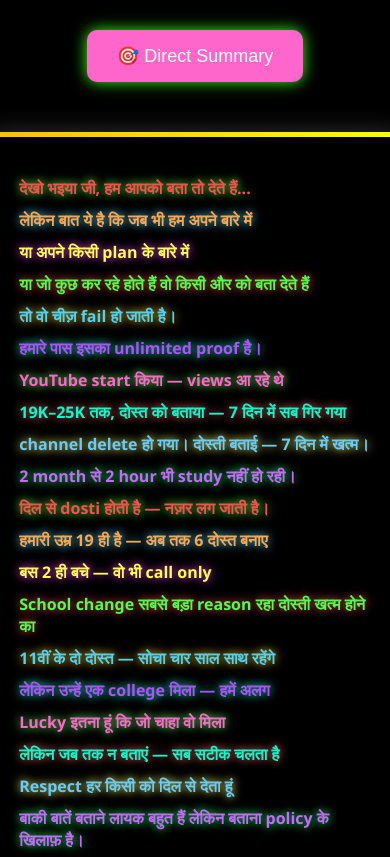
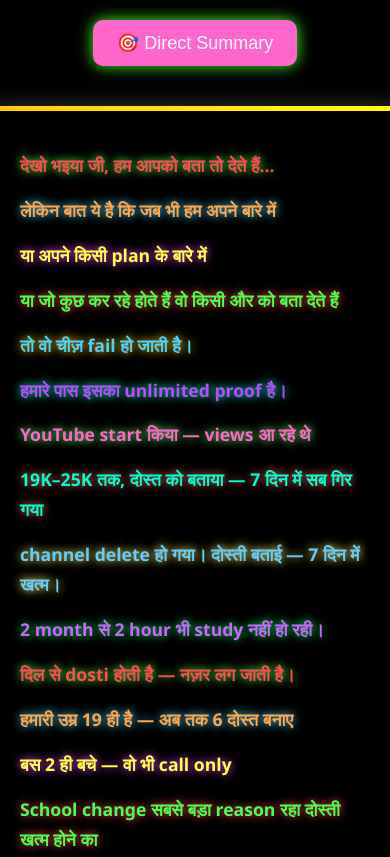
Before and after one commit to 29lucky/v9qs, a plain HTML site: page index.html in a window 390 px wide. Shown: the top 857 px of the page. Drawn offline with Linux system fonts and the light colour scheme.

Commit message:
Update index.html

```diff
--- a/index.html
+++ b/index.html
@@ -4,7 +4,12 @@
 <head>
   <meta charset="UTF-8">
   <title>कुछ मत पूछो। + Lucky's Truth</title>
+  <meta name="viewport" content="width=device-width, initial-scale=1.0">
   <style>
+    html {
+      scroll-behavior: smooth;
+    }
+
     body {
       background: #000;
       font-family: 'Segoe UI', sans-serif;
@@ -13,17 +18,16 @@
       justify-content: flex-start;
       align-items: center;
       min-height: 100vh;
-            padding: 30px 10px;
+      padding: 20px 10px;
       margin: 0;
     }
 
-        /* TOGGLE BUTTON */
     .toggle-btn {
       background: #ff66cc;
       color: white;
       border: none;
       padding: 15px 30px;
-            font-size: 18px;
+      font-size: 20px;
       border-radius: 10px;
       cursor: pointer;
       box-shadow: 0 0 15px #39ff14;
@@ -35,7 +39,6 @@
       box-shadow: 0 0 20px #00ffff;
     }
 
-        /* TOGGLE BOX */
     .box-wrapper {
       margin-top: 30px;
       padding: 5px;
@@ -55,7 +58,7 @@
       box-shadow: 0 0 30px #39ff14;
       max-width: 600px;
       text-align: center;
-            font-size: 26px;
+      font-size: 30px;
       font-weight: bold;
       padding: 40px;
     }
@@ -100,16 +103,16 @@
       }
     }
 
-        /* LUCKY’S TRUTH BOX */
+    /* Truth Box */
     .truth-box {
       background: #000;
       border: 5px solid;
       border-image: linear-gradient(45deg, red, orange, yellow) 1;
       border-radius: 20px;
-            padding: 30px;
-            max-width: 750px;
-            width: 95%;
-            margin-top: 50px;
+      padding: 25px;
+      max-width: 800px;
+      width: 100%;
+      margin-top: 40px;
       animation: borderGlow 6s linear infinite;
       box-shadow: 0 0 25px rgba(255, 255, 255, 0.2);
     }
@@ -126,11 +129,29 @@
 
     .text-line {
       font-weight: bold;
-            font-size: 1rem;
-            margin: 10px 0;
+      font-size: 1.2rem;
+      margin: 15px 0;
       opacity: 0;
       animation-duration: 1s;
       animation-fill-mode: forwards;
+      line-height: 1.7;
+    }
+
+    @media (max-width: 600px) {
+      .text-line {
+        font-size: 1.1rem;
+        padding: 0 10px;
+      }
+
+      .box {
+        font-size: 48px;
+        padding: 30px;
+      }
+
+      .toggle-btn {
+        font-size: 18px;
+        padding: 12px 24px;
+      }
     }
 
     @keyframes slideInLeft {
@@ -165,10 +186,7 @@
       animation-name: slideInRight;
     }
 
-        .text-line:nth-child(odd) {
-            animation-delay: calc(0.2s * var(--i));
-        }
-
+    .text-line:nth-child(odd),
     .text-line:nth-child(even) {
       animation-delay: calc(0.2s * var(--i));
     }
@@ -230,10 +248,11 @@
   <button class="toggle-btn" onclick="toggleBox()">🎯 Direct Summary</button>
 
   <div class="box-wrapper" id="boxWrapper">
-        <div class="box">don't ask anything</div>
+    <div class="box">"Don't ask me anything."</div>
   </div>
 
   <div class="truth-box">
+    <!-- Keep your text lines same, only size improved -->
     <div class="text-line left c1" style="--i:1">देखो भइया जी, हम आपको बता तो देते हैं...</div>
     <div class="text-line right c2" style="--i:2">लेकिन बात ये है कि जब भी हम अपने बारे में</div>
     <div class="text-line left c3" style="--i:3">या अपने किसी plan के बारे में</div>
@@ -253,8 +272,7 @@
     <div class="text-line left c7" style="--i:17">Lucky इतना हूं कि जो चाहा वो मिला</div>
     <div class="text-line right c8" style="--i:18">लेकिन जब तक न बताएं — सब सटीक चलता है</div>
     <div class="text-line left c9" style="--i:19">Respect हर किसी को दिल से देता हूं</div>
-        <div class="text-line right c10" style="--i:20">बाकी बातें बताने लायक बहुत हैं लेकिन बताना policy के खिलाफ़ है।
-        </div>
+    <div class="text-line right c10" style="--i:20">बाकी बातें बताने लायक बहुत हैं लेकिन बताना policy के खिलाफ़ है।</div>
   </div>
 
   <script>
```
Lines whose indentation alone changed are shown as unchanged.
